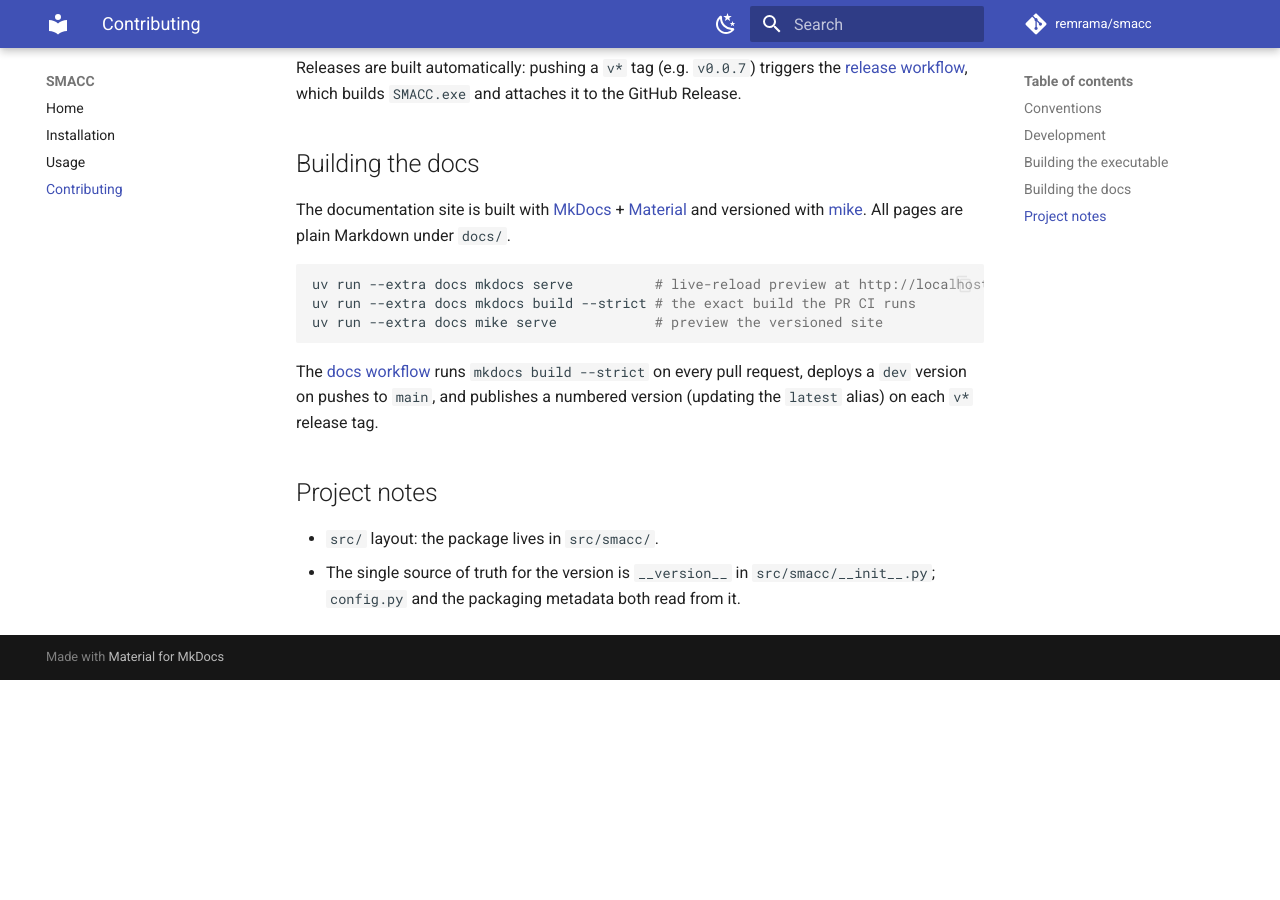
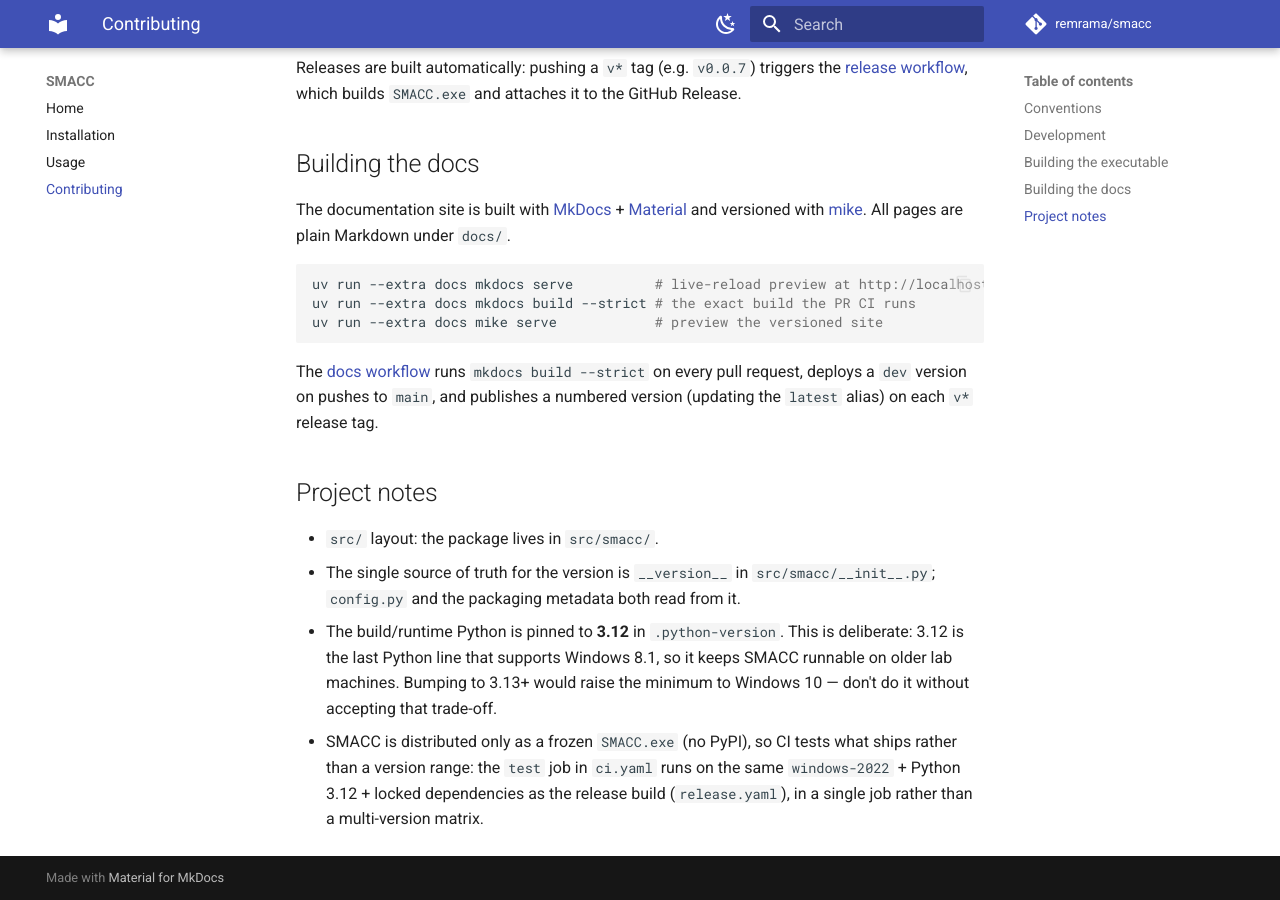
Before and after one commit to remrama/smacc, an MkDocs documentation site: the page built from docs/contributing.md, in a window 1280 px wide and 900 px high, scrolled down 1028 px. Built offline with MkDocs 1.6.1 and Material for MkDocs 9.7.7, drawn with Linux system fonts in a browser that asks for light colours; comment, search, counter and statistics services are not loaded; the version menu is left out; before the commit the page ends 1708 px from its top, so only the background shows below that.

Commit message:
Simplify CI to test the shipped Windows/3.12 build

```diff
--- a/docs/contributing.md
+++ b/docs/contributing.md
@@ -70,3 +70,11 @@ on each `v*` release tag.
 * The single source of truth for the version is `__version__` in
   `src/smacc/__init__.py`; `config.py` and the packaging metadata both read from
   it.
+* The build/runtime Python is pinned to **3.12** in `.python-version`. This is
+  deliberate: 3.12 is the last Python line that supports Windows 8.1, so it keeps
+  SMACC runnable on older lab machines. Bumping to 3.13+ would raise the minimum
+  to Windows 10 — don't do it without accepting that trade-off.
+* SMACC is distributed only as a frozen `SMACC.exe` (no PyPI), so CI tests what
+  ships rather than a version range: the `test` job in `ci.yaml` runs on the same
+  `windows-2022` + Python 3.12 + locked dependencies as the release build
+  (`release.yaml`), in a single job rather than a multi-version matrix.
```
Also changed, not shown: README.md (+3 -1 lines), docs/installation.md (+3 -0 lines), pyproject.toml (+5 -5 lines), 3 other files.
